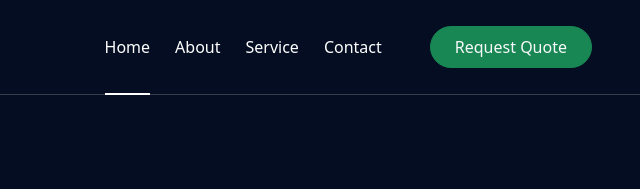
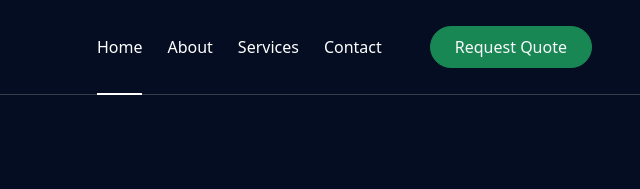
Before and after one commit to Kholane/The-Word-Firm, a plain HTML site: page index.html in a window 1280 px wide. Shown: the top 189 px of the page, 640-1280 px from the left. Drawn offline with nearby package versions, Linux system fonts and the light colour scheme.

Commit message:
edit service on nav bar

```diff
--- a/index.html
+++ b/index.html
@@ -25,7 +25,7 @@
                 <div class="navbar-nav ms-auto py-0">
                     <a href="index.html" class="nav-item nav-link active">Home</a>
                     <a href="about.html" class="nav-item nav-link">About</a>
-                    <a href="service.html" class="nav-item nav-link">Service</a>
+                    <a href="service.html" class="nav-item nav-link">Services</a>
                     <a href="contact.html" class="nav-item nav-link">Contact</a>
                 </div>
                 <a href="contact.html" class="btn btn-success rounded-pill text-light py-2 px-4 ms-lg-5">Request Quote</a>
```
Also changed, not shown: about.html (+1 -1 lines), contact.html (+1 -1 lines), copywritting.html (+1 -1 lines), other.html (+1 -1 lines), seo.html (+1 -1 lines), service.html (+1 -1 lines).
